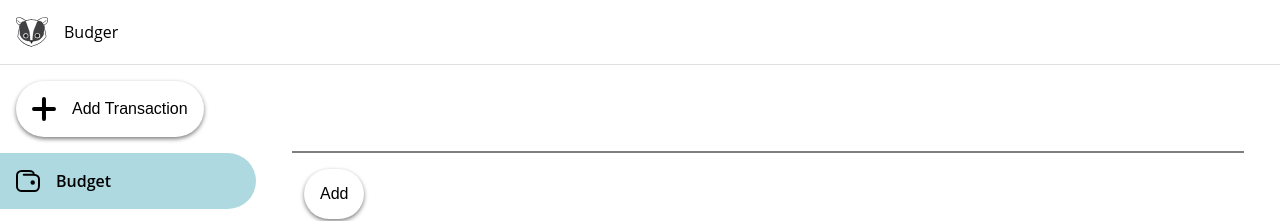
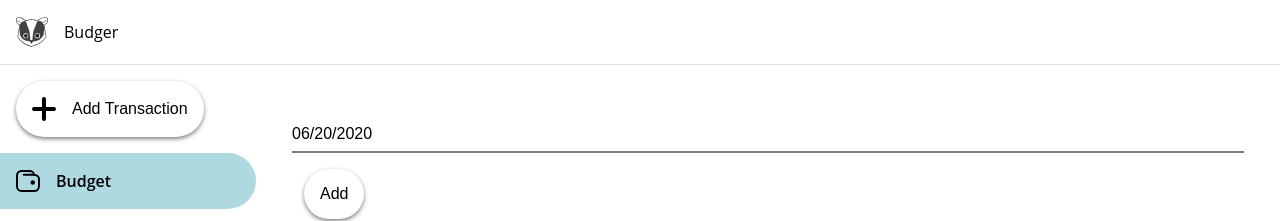
Before and after one commit to itscharlieliu/budger, a React (Create React App) app: page /budget in a window 1280 px wide. Shown: the top 221 px of the page. Built offline with nearby package versions, Linux system fonts and the light colour scheme; the HTML template or start-up script is replaced by a standard one.

Commit message:
Adding date selector to transaction add form

```diff
--- a/src/components/TransactionAddForm.tsx
+++ b/src/components/TransactionAddForm.tsx
@@ -9,6 +9,8 @@ import formatMoney from "../utils/formatMoney";
 
 import Button from "./common/Button";
 import Input from "./common/Input";
+import DateSelector from "./common/DateSelector";
+import { CalendarProps } from "react-calendar";
 
 interface DispatchProps {
     addTransaction: typeof addTransaction;
@@ -110,9 +112,10 @@ const TransactionAddForm = (props: AllProps): JSX.Element => {
                         )}
                     </Field>
                     <Field name={"date"}>
-                        {({ input, meta }: FieldRenderProps<string, HTMLElement>) => (
-                            <Input
+                        {({ input, meta }: FieldRenderProps<Date, HTMLElement>) => (
+                            <DateSelector
                                 {...input}
+                                value={input.value || new Date()}
                                 helperText={meta.touched && meta.error}
                                 error={meta.touched && meta.error}
                                 label={t("date")}
--- a/src/components/common/DateSelector.tsx
+++ b/src/components/common/DateSelector.tsx
@@ -1,12 +1,18 @@
 import React, { useEffect, useRef, useState } from "react";
-import Calendar, { CalendarProps } from "react-calendar";
+import Calendar, { CalendarProps, OnChangeDateCallback } from "react-calendar";
 import styled from "styled-components";
 
 import "react-calendar/dist/Calendar.css";
 import { theme, ZIndex } from "../../defs/theme";
+import t from "../../services/i18n/language";
+import useOutsideClick from "../../utils/useOutsideClick";
 
-import Input from "./Input";
-import useOutsideClick from "../../utils/useOutsideClick";
+import Input, { InputProps } from "./Input";
+
+interface DateSelectorProps extends Omit<InputProps, "value" | "onChange"> {
+    value?: Date;
+    onChange?: OnChangeDateCallback;
+}
 
 interface CalendarContainerProps extends CalendarProps {
     onClose: () => void;
@@ -87,7 +93,9 @@ const CalendarContainer = (props: CalendarContainerProps): JSX.Element | null =>
 
     useOutsideClick(calendarRef, onClose ? onClose : () => undefined, isOpen && onClose !== undefined);
 
-    useEffect(() => setIsShowing(isOpen), [isOpen]);
+    useEffect(() => {
+        setIsShowing(isOpen);
+    }, [isOpen]);
 
     if (!isShowing) {
         return null;
@@ -100,13 +108,20 @@ const CalendarContainer = (props: CalendarContainerProps): JSX.Element | null =>
     );
 };
 
-const DateSelector = (): JSX.Element => {
+const DateSelector = (props: DateSelectorProps): JSX.Element => {
     const [isSelectingDate, setIsSelectingDate] = useState(false);
+
+    const { value, onChange, ...otherProps } = props;
 
     return (
         <>
-            <Input onClick={() => setIsSelectingDate(true)} />
-            <CalendarContainer isOpen={isSelectingDate} onClose={() => setIsSelectingDate(false)} />
+            <Input
+                {...otherProps}
+                onClick={() => setIsSelectingDate(true)}
+                value={value ? t("fullDate", { date: value }) : undefined}
+                readOnly
+            />
+            <CalendarContainer isOpen={isSelectingDate} onClose={() => setIsSelectingDate(false)} onChange={onChange} />
         </>
     );
 };
--- a/src/components/common/Input.tsx
+++ b/src/components/common/Input.tsx
@@ -3,7 +3,7 @@ import styled from "styled-components";
 
 import { theme, ZIndex } from "../../defs/theme";
 
-interface InputProps extends React.InputHTMLAttributes<HTMLInputElement> {
+export interface InputProps extends React.InputHTMLAttributes<HTMLInputElement> {
     helperText?: string;
     label?: string;
     width?: number;
--- a/src/components/screens/BudgetScreen.tsx
+++ b/src/components/screens/BudgetScreen.tsx
@@ -92,7 +92,7 @@ const BudgetGroupRow = (props: BudgetGroup): JSX.Element => {
 const BudgetScreen = (props: AllProps): JSX.Element => {
     return (
         <ScreenContainer>
-            <DateSelector />
+            <DateSelector value={new Date()} onChange={(newDate: Date | Date[]) => console.log(newDate)} />
             <Button onClick={() => props.updateBudget(new Date(), "test", "test", 3, 3)}>{t("add")}</Button>
             <BudgetContainer>
                 <BudgetHeader />
--- a/src/defs/theme.ts
+++ b/src/defs/theme.ts
@@ -1,10 +1,10 @@
 export const UNIT_LENGTH = 64;
 
 export enum ZIndex {
-    inactive = 10,
+    inputLabel = 10,
+    input,
+    inactive,
     active,
-    inputLabel,
-    input,
     modal,
 }
 
```
